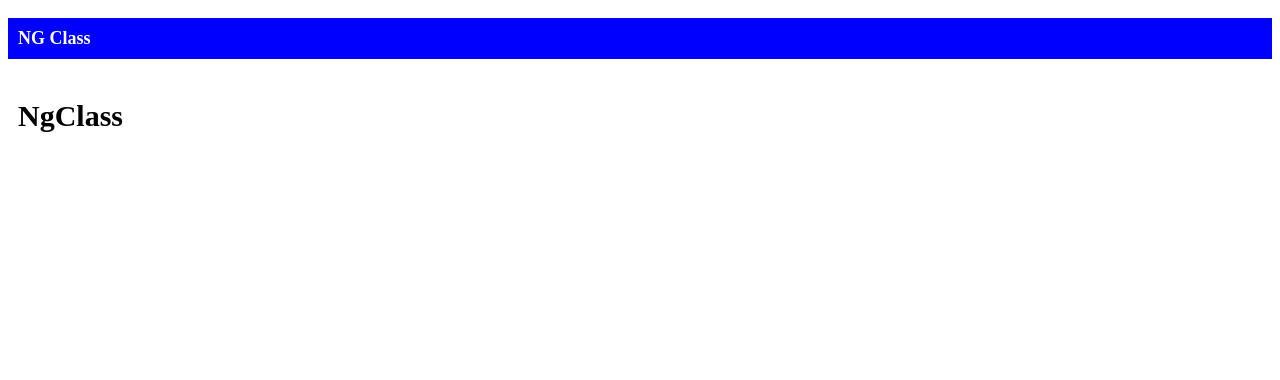
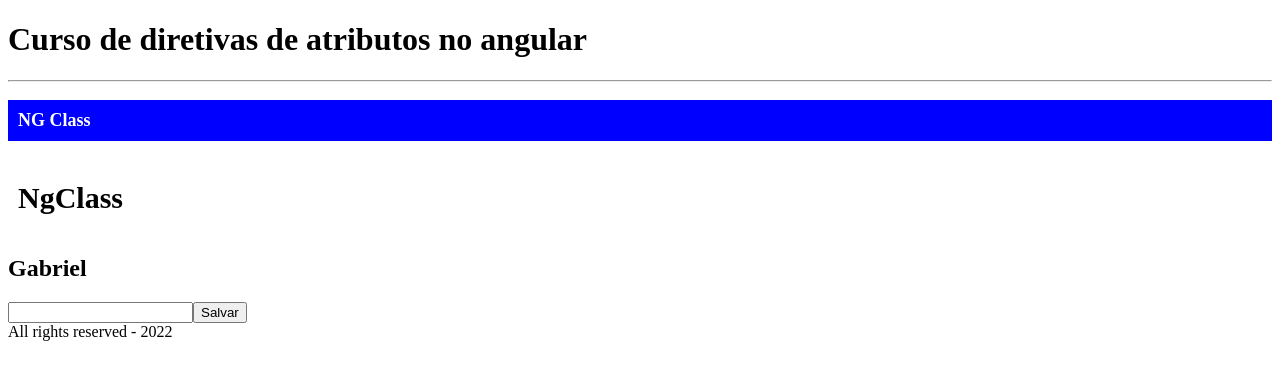
Before and after one commit to Gabriel4420/get-started-angular-vidafullstack, an Angular app: page / in a window 1280 px wide. Shown: the top 380 px of the page. Built offline with nearby package versions, Linux system fonts and the light colour scheme.

Commit message:
update packages 3

```diff
--- a/src/app/app.component.ts
+++ b/src/app/app.component.ts
@@ -18,7 +18,11 @@ import {
     <button (click)="destruirComponent()">Destruir Componente</button> -->
     <!-- <app-databinding></app-databinding> -->
     <!-- <app-diretivas-estruturais></app-diretivas-estruturais> -->
-    <app-diretivas-atributes></app-diretivas-atributes>
+    <app-diretivas-atributes>
+      <h1>Curso de diretivas de atributos no angular</h1>
+      <hr/>
+      <footer>All rights reserved - 2022</footer>
+    </app-diretivas-atributes>
     <router-outlet></router-outlet>
   `,
 })
--- a/src/app/diretivas-atributes/diretivas-atributes.component.html
+++ b/src/app/diretivas-atributes/diretivas-atributes.component.html
@@ -1,8 +1,15 @@
+<ng-content select="h1"></ng-content>
+<ng-content select="hr"></ng-content>
 <p [ngClass]="{'active':value, 'disabled':!value}">NG Class</p>
 
-<p id="p2"[ngStyle]="{'font-size':fontSize}"> NgClass</p>
+<p id="p2" [ngStyle]="{'font-size':fontSize}"> NgClass</p>
 
 
-<ng-template>
+<ng-template ngFor let-item [ngForOf]="list">
+    <h2>{{item.nome}}</h2>
+</ng-template>
 
-</ng-template>
+<input type="text" [(ngModel)]="nome">
+<button (click)="save()">Salvar</button>
+
+<ng-content select="footer"></ng-content>
--- a/src/app/diretivas-atributes/diretivas-atributes.component.ts
+++ b/src/app/diretivas-atributes/diretivas-atributes.component.ts
@@ -6,11 +6,20 @@ import { Component, OnInit } from '@angular/core'
   styleUrls: ['./diretivas-atributes.component.scss'],
 })
 export class DiretivasAtributesComponent implements OnInit {
-  constructor() {}
-
   public value: boolean = true
 
   public fontSize: string = '20px'
+
+  public list: Array<{ nome: string }> = [{ nome: 'Gabriel' }]
+
+  public nome: string = ''
+
+  public save(): void {
+    this.list.push({ nome: this.nome })
+    this.nome = ''
+  }
+
+  constructor() {}
 
   ngOnInit(): void {
     setTimeout(() => {
```
